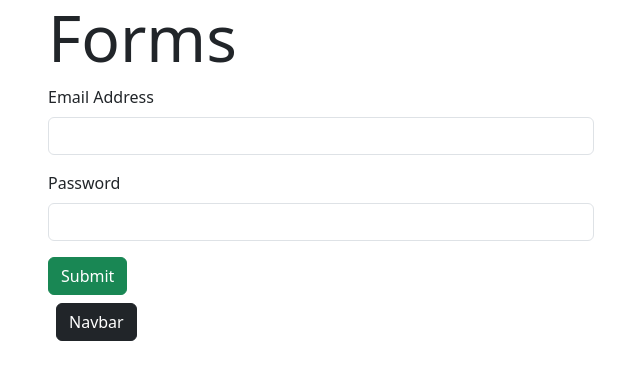
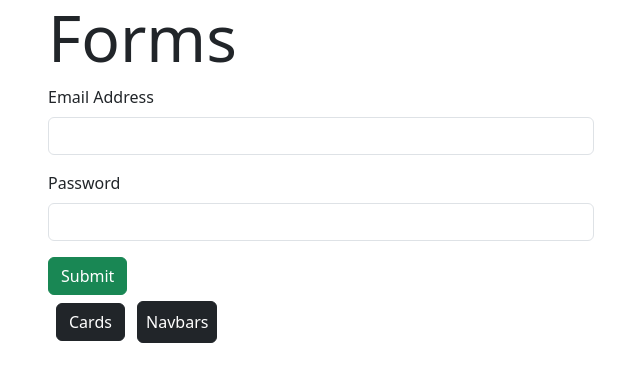
Before and after one commit to Serzh-byte/learning-stuff, a Django app: page /bt2/ in a window 1280 px wide. Shown: the top 382 px of the page, without its empty margins (34-674 px from the left). Run offline with Django 5.2, Linux system fonts and the light colour scheme.

Commit message:
Starting on cards and navbar

```diff
--- a/something/something/templates/something/bt2.html
+++ b/something/something/templates/something/bt2.html
@@ -21,7 +21,8 @@
                     </div>
                     <button type="submit" class="btn btn-success">Submit</button>
                     <br>
-                    <a href="#" class="btn btn-dark m-2">Navbar</a>
+                    <a href="{% url 'cards' %}" class="btn btn-dark m-2">Cards</a>
+                    <a href="{% url 'navbar' %}" class="btn btn-dark p-2">Navbars</a>
                 </div>
             </div>
         </div>
--- a/something/something/urls.py
+++ b/something/something/urls.py
@@ -27,4 +27,6 @@ urlpatterns = [
     path('bt1/', views.bt1, name='bt1'),
     path('bt2/', views.bt2, name='bt2'),
     path('', views.all, name='all'),
+    path('cards/', views.cards, name='cards'),
+    path('navbar/', views.navbar, name='navbar'),
 ]
--- a/something/something/views.py
+++ b/something/something/views.py
@@ -33,3 +33,13 @@ def all(request):
     if request.method == 'POST':
         return render(request, 'something/all.html')
     return render(request, 'something/all.html')
+
+def cards(request):
+    if request.method == 'POST':
+        return render(request, 'something/cards.html')
+    return render(request, 'something/cards.html')
+
+def navbar(request):
+    if request.method == 'POST':
+        return render(request, 'something/navbar.html')
+    return render(request, 'something/navbar.html')
```
Also changed, not shown: something/something/templates/something/cards.html (added, +12 -0 lines).
